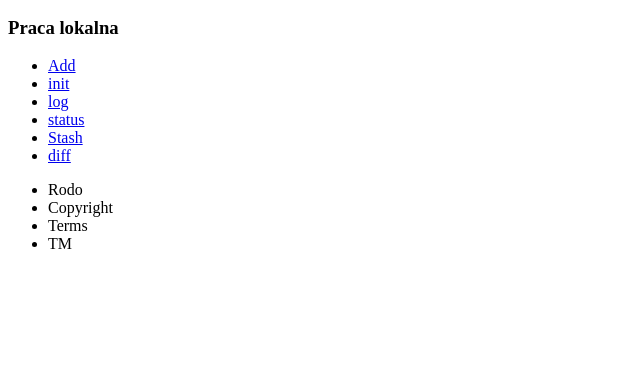
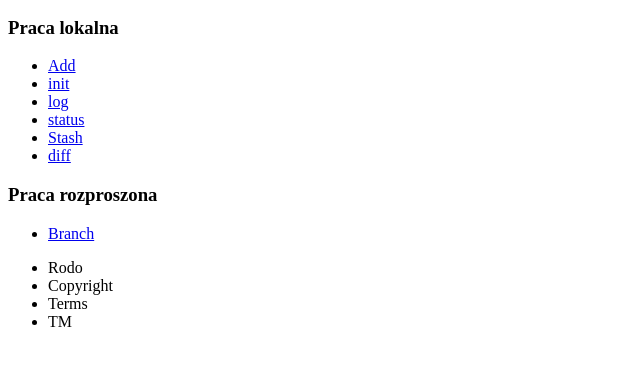
Before and after one commit to mike-inf/git-open-listopad, a plain HTML site: page strona/index.html in a window 1280 px wide. Shown: the part 136-502 px from the top of the page, without its empty margins (0-640 px from the left). Drawn offline with Linux system fonts and the light colour scheme.

Commit message:
Sekcja - Praca rozproszona

```diff
--- a/strona/index.html
+++ b/strona/index.html
@@ -29,6 +29,11 @@
     <li><a href="lokalna/diff.html">diff</a></li>
   </ul>
 
+  <h3>Praca rozproszona</h3>
+  <ul>
+    <li><a href="rozproszona/branch.html">Branch</a></li>
+  </ul>
+
 
   <footer>
     <ul>
```
Also changed, not shown: strona/rozproszona/branch.html (added, +1 -0 lines).
